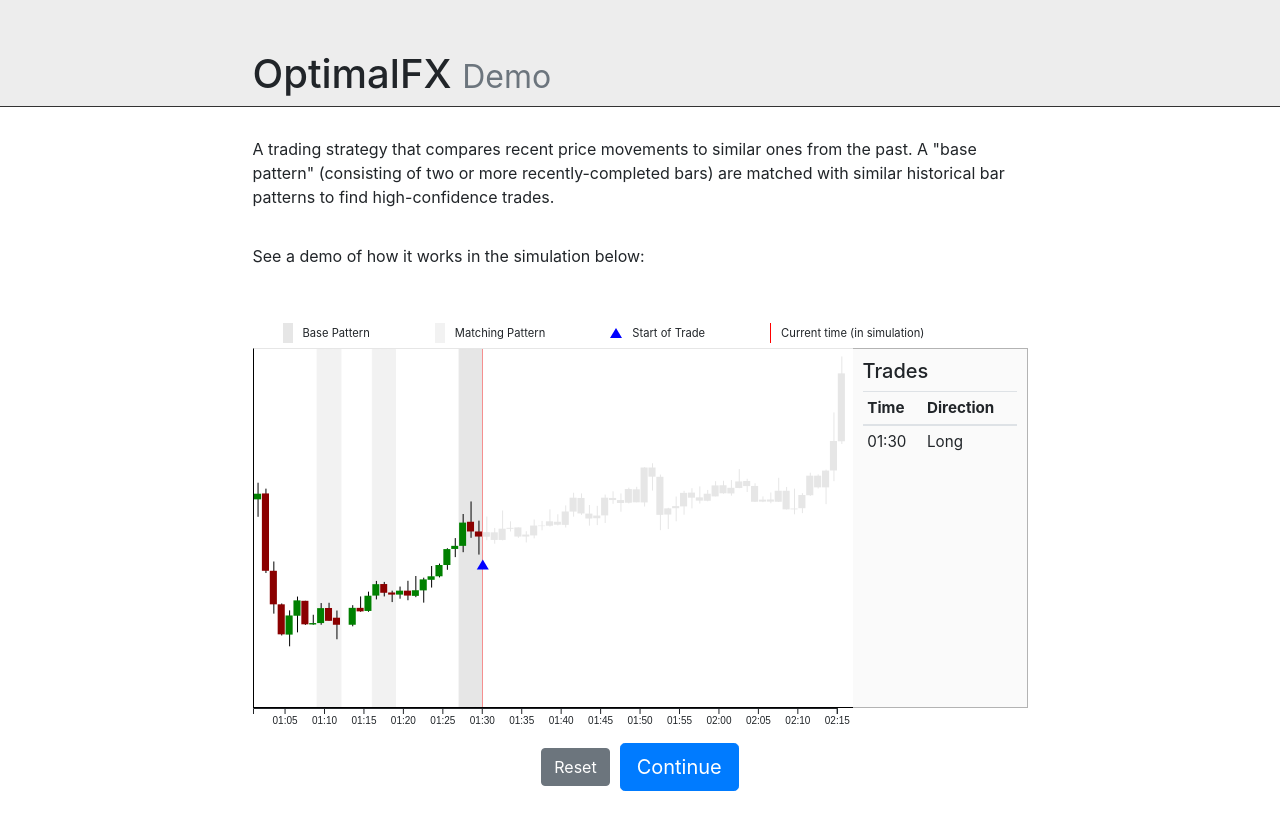
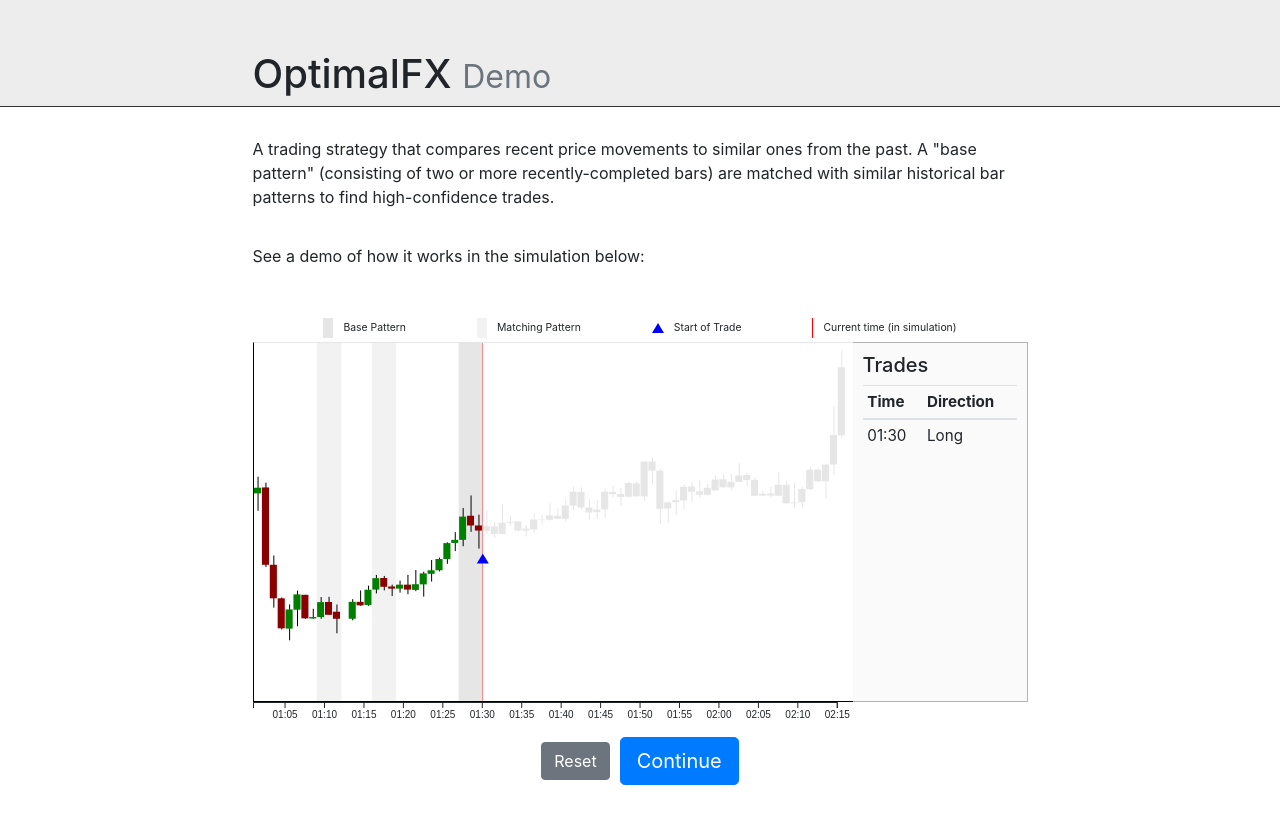
Before and after one commit to dandoozan/optimalfx-demo, a React (Create React App) app: page / in a window 1280 px wide. Shown: the top 830 px of the page. Built offline with nearby package versions, Linux system fonts and the light colour scheme.

Commit message:
Adjust Legend spacing

```diff
--- a/src/components/Simulation/Legend.css
+++ b/src/components/Simulation/Legend.css
@@ -1,15 +1,13 @@
 .legend {
   grid-area: legend;
   display: flex;
-  justify-content: flex-start;
-  margin-left: 30px;
-  padding: 5px 0;
+  justify-content: space-evenly;
+  padding-bottom: 4px;
 }
 
 .entry {
   display: flex;
   align-items: center;
-  margin-right: 65px;
 }
 
 .entry__symbol--pattern,
@@ -35,5 +33,5 @@
 
 .entry__text {
   margin-left: 10px;
-  font-size: 0.7em;
+  font-size: 0.65em;
 }
```
